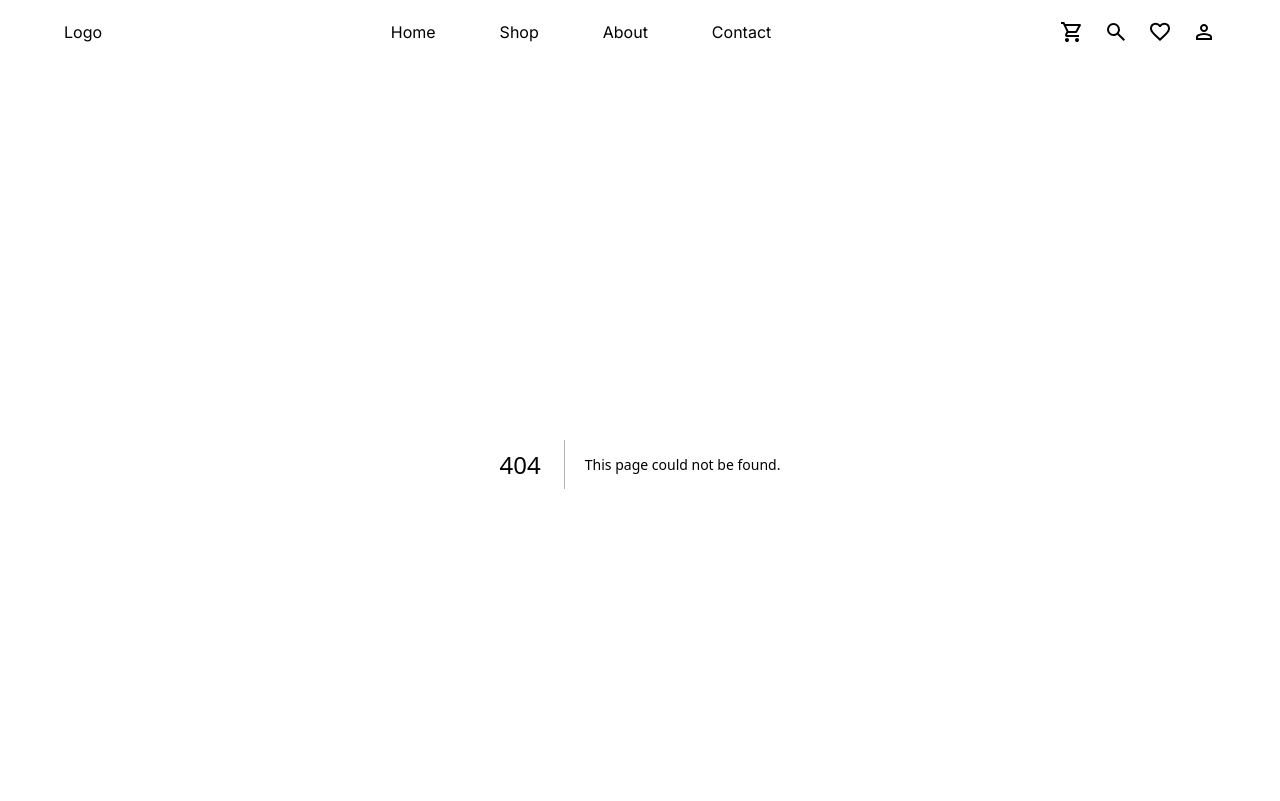
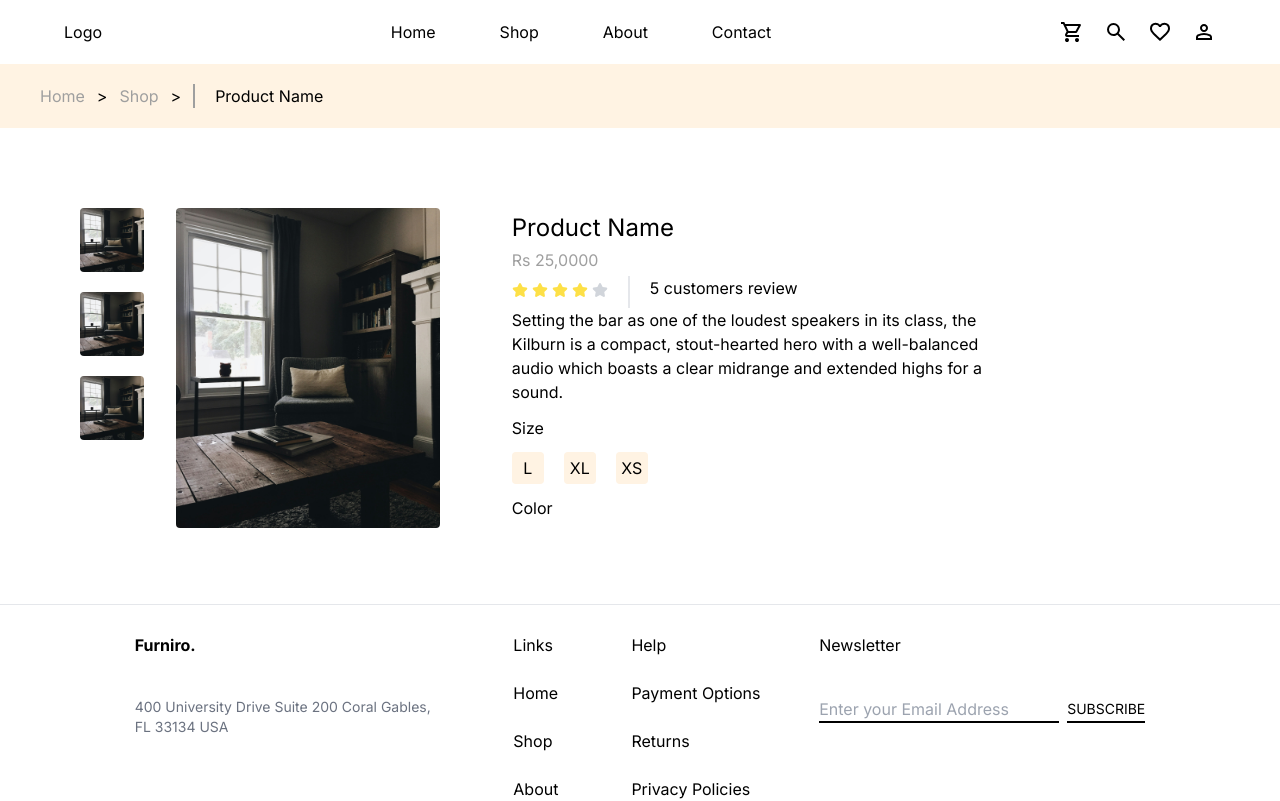
Before and after one commit to Abdullah-Ahmed1/Ecommerce-App-Nextjs, a Next.js app: page /product in a window 1280 px wide. Before the commit this address had no page. Shown: the top 801 px of the page. Built offline with nearby package versions, Linux system fonts and the light colour scheme.

Commit message:
UI improved

```diff
--- a/src/app/home/page.tsx
+++ b/src/app/home/page.tsx
@@ -2,10 +2,6 @@ import shopify from "@/utils/shopify";
 import { gql } from "graphql-request";
 import React, { useEffect } from "react";
 import Image from "next/image";
-// import Compare from "../../../public/compare.svg";
-// import Share from "../../../public/share.svg";
-// import Heart from "../../../public/heart.svg";
-// import { sendGTMEvent } from "@next/third-parties/google";
 import ProductItem from "@/components/ProductItem";
 import { IProductItem, IProductItems } from "@/types/GlobalTypes";
 
@@ -98,7 +94,10 @@ const Home = async () => {
         }
       }
     `;
-    const results: IProductItems = (await shopify(query, null)) as IProductItems;
+    const results: IProductItems = (await shopify(
+      query,
+      null
+    )) as IProductItems;
     console.log("results", results);
     return results;
   };
@@ -106,16 +105,22 @@ const Home = async () => {
 
   return (
     <>
-      <div className="h-screen">
-        <div className="flex flex-1 relative h-4/5">
+      <div className="h-screen bg-green-800">
+        <div className="flex flex-1 relative w-full  bg-red-500">
+          <div className="h-[86vh]">
             <Image
               fill
               quality={100}
-            sizes="(max-width: 768px) 100vw, (max-width: 1200px) 50vw, 33vw"
+              style={{ objectFit: "cover" }}
+              // sizes="(max-width: 768px) 100vw, (max-width: 1200px) 50vw, 33vw"
               priority
               src={"/images/Cover.png"}
+              // height={500}
+              // width={1500}
               alt={"cover"}
             />
+          </div>
+
           <div className="absolute bottom-40 right-20 bg-cream px-10 py-5">
             <p className="text-xs font-semibold">New Arrival</p>
             <h3 className="text-4xl font-bold text-darkCream mt-2">
@@ -128,11 +133,13 @@ const Home = async () => {
               dignissimos ducimus maiores ea tempore in,
               <br />
             </p>
-            <button className="bg-darkCream px-10 py-2 text-md text-white mt-5">Buy Now</button>
+            <button className="bg-darkCream px-10 py-2 text-md text-white mt-5">
+              Buy Now
+            </button>
           </div>
         </div>
       </div>
-      <div className=" flex flex-1 flex-col items-center transform -translate-y-28">
+      <div className="flex flex-1 flex-col items-center z-50 mt-10 mb-5">
         <p className="text-xl font-semibold">Browse The Range</p>
         <p className="text-sm ">Check Our Products </p>
         <div className="flex flex-1 flex-row mt-10 gap-x-10">
--- a/src/app/layout.tsx
+++ b/src/app/layout.tsx
@@ -20,11 +20,12 @@ export default function RootLayout({
   return (
     <html lang="en">
       <body className={inter.className}>
-        <GoogleTagManager gtmId="GTM-TJG8XG78" />
-        <Header />
-        {children}
-        {/* <div id="modal-root" /> */}
-        <Footer />
+        <main className="flex flex-col w-full h-full overflow-auto">
+          <GoogleTagManager gtmId="GTM-TJG8XG78" />
+          <Header />
+          {children}
+          <Footer />
+        </main>
       </body>
     </html>
   );
--- /dev/null
+++ b/src/app/product/page.tsx
@@ -0,0 +1,161 @@
+import React from "react";
+import Image from "next/image";
+// import Star from "../../../public/svgs/star.svg";
+
+const sizeItems = ["L", "XL", "XS"];
+const colorItems = ["red", "blue", "purple"];
+const SingleProduct = () => {
+  return (
+    <div>
+      <div className="flex flex-row p-5 bg-cream ">
+        <div className="px-5 flex flexx-row gap-x-3 ">
+          <p className="text-newGray">Home</p>
+          <p>{">"}</p>
+          <p className="text-newGray">Shop</p>
+          <p>{">"}</p>
+          <div className="px-5 border-l-2 border-newGray"> Product Name</div>
+        </div>
+      </div>
+      <div className="p-10">
+        <div className="flex flex-1  flex-row mt-10 gap-8 px-10">
+          <div className="flex flex-col gap-y-5">
+            <div className="relative w-16 h-16 rounded">
+              <Image
+                className="rounded"
+                fill
+                quality={100}
+                sizes="(max-width: 768px) 100vw, (max-width: 1200px) 50vw, 33vw"
+                priority
+                src={"/images/livingArea.jpeg"}
+                alt={"test"}
+              />
+            </div>
+            <div className="relative w-16 h-16 rounded">
+              <Image
+                className="rounded"
+                fill
+                quality={100}
+                sizes="(max-width: 768px) 100vw, (max-width: 1200px) 50vw, 33vw"
+                priority
+                src={"/images/livingArea.jpeg"}
+                alt={"test"}
+              />
+            </div>
+            <div className="relative w-16 h-16 rounded">
+              <Image
+                className="rounded"
+                fill
+                quality={100}
+                sizes="(max-width: 768px) 100vw, (max-width: 1200px) 50vw, 33vw"
+                priority
+                src={"/images/livingArea.jpeg"}
+                alt={"test"}
+              />
+            </div>
+          </div>
+          <div className="relative w-6/12 h-80 rounded">
+            <Image
+              className="rounded"
+              fill
+              quality={100}
+              sizes="(max-width: 768px) 100vw, (max-width: 1200px) 50vw, 33vw"
+              priority
+              src={"/images/livingArea.jpeg"}
+              alt={"test"}
+            />
+          </div>
+          <div>
+            <div className="px-10">
+              <p className="text-2xl my-1">Product Name</p>
+              <p className="text-md text-newGray  my-1"> Rs 25,0000</p>
+              <div className="flex flex-row gap-5 h-8">
+                <div className="flex items-center mb-1 space-x-1 rtl:space-x-reverse">
+                  <svg
+                    className="w-4 h-4 text-yellow-300"
+                    aria-hidden="true"
+                    xmlns="http://www.w3.org/2000/svg"
+                    fill="currentColor"
+                    viewBox="0 0 22 20"
+                  >
+                    <path d="M20.924 7.625a1.523 1.523 0 0 0-1.238-1.044l-5.051-.734-2.259-4.577a1.534 1.534 0 0 0-2.752 0L7.365 5.847l-5.051.734A1.535 1.535 0 0 0 1.463 9.2l3.656 3.563-.863 5.031a1.532 1.532 0 0 0 2.226 1.616L11 17.033l4.518 2.375a1.534 1.534 0 0 0 2.226-1.617l-.863-5.03L20.537 9.2a1.523 1.523 0 0 0 .387-1.575Z" />
+                  </svg>
+                  <svg
+                    className="w-4 h-4 text-yellow-300"
+                    aria-hidden="true"
+                    xmlns="http://www.w3.org/2000/svg"
+                    fill="currentColor"
+                    viewBox="0 0 22 20"
+                  >
+                    <path d="M20.924 7.625a1.523 1.523 0 0 0-1.238-1.044l-5.051-.734-2.259-4.577a1.534 1.534 0 0 0-2.752 0L7.365 5.847l-5.051.734A1.535 1.535 0 0 0 1.463 9.2l3.656 3.563-.863 5.031a1.532 1.532 0 0 0 2.226 1.616L11 17.033l4.518 2.375a1.534 1.534 0 0 0 2.226-1.617l-.863-5.03L20.537 9.2a1.523 1.523 0 0 0 .387-1.575Z" />
+                  </svg>
+                  <svg
+                    className="w-4 h-4 text-yellow-300"
+                    aria-hidden="true"
+                    xmlns="http://www.w3.org/2000/svg"
+                    fill="currentColor"
+                    viewBox="0 0 22 20"
+                  >
+                    <path d="M20.924 7.625a1.523 1.523 0 0 0-1.238-1.044l-5.051-.734-2.259-4.577a1.534 1.534 0 0 0-2.752 0L7.365 5.847l-5.051.734A1.535 1.535 0 0 0 1.463 9.2l3.656 3.563-.863 5.031a1.532 1.532 0 0 0 2.226 1.616L11 17.033l4.518 2.375a1.534 1.534 0 0 0 2.226-1.617l-.863-5.03L20.537 9.2a1.523 1.523 0 0 0 .387-1.575Z" />
+                  </svg>
+                  <svg
+                    className="w-4 h-4 text-yellow-300"
+                    aria-hidden="true"
+                    xmlns="http://www.w3.org/2000/svg"
+                    fill="currentColor"
+                    viewBox="0 0 22 20"
+                  >
+                    <path d="M20.924 7.625a1.523 1.523 0 0 0-1.238-1.044l-5.051-.734-2.259-4.577a1.534 1.534 0 0 0-2.752 0L7.365 5.847l-5.051.734A1.535 1.535 0 0 0 1.463 9.2l3.656 3.563-.863 5.031a1.532 1.532 0 0 0 2.226 1.616L11 17.033l4.518 2.375a1.534 1.534 0 0 0 2.226-1.617l-.863-5.03L20.537 9.2a1.523 1.523 0 0 0 .387-1.575Z" />
+                  </svg>
+                  <svg
+                    className="w-4 h-4 text-gray-300 dark:text-gray-500"
+                    aria-hidden="true"
+                    xmlns="http://www.w3.org/2000/svg"
+                    fill="currentColor"
+                    viewBox="0 0 22 20"
+                  >
+                    <path d="M20.924 7.625a1.523 1.523 0 0 0-1.238-1.044l-5.051-.734-2.259-4.577a1.534 1.534 0 0 0-2.752 0L7.365 5.847l-5.051.734A1.535 1.535 0 0 0 1.463 9.2l3.656 3.563-.863 5.031a1.532 1.532 0 0 0 2.226 1.616L11 17.033l4.518 2.375a1.534 1.534 0 0 0 2.226-1.617l-.863-5.03L20.537 9.2a1.523 1.523 0 0 0 .387-1.575Z" />
+                  </svg>
+                </div>
+                <div className="border-l-2 px-5">
+                  <p>5 customers review</p>
+                </div>
+              </div>
+              <div className="w-9/12">
+                Setting the bar as one of the loudest speakers in its class, the
+                Kilburn is a compact, stout-hearted hero with a well-balanced
+                audio which boasts a clear midrange and extended highs for a
+                sound.
+              </div>
+              <div>
+                <p className="my-3">Size</p>
+                <div className="flex flex-row gap-5">
+                  {sizeItems.map((item) => {
+                    return (
+                      <div className="bg-cream h-8 w-8 flex justify-center items-center rounded">
+                        <p> {item}</p>
+                      </div>
+                    );
+                  })}
+                  <div></div>
+                </div>
+              </div>
+              <div>
+                <p className="my-3">Color</p>
+                <div className="flex flex-row gap-5">
+                  {colorItems.map((item) => {
+                    return (
+                      <div className="bg-red h-8 w-8 flex justify-center items-center rounded "></div>
+                    );
+                  })}
+                  <div></div>
+                </div>
+              </div>
+            </div>
+          </div>
+        </div>
+      </div>
+    </div>
+  );
+};
+
+export default SingleProduct;
--- a/src/app/shop/@modal/(..)shop/[id]/page.tsx
+++ b/src/app/shop/@modal/(..)shop/[id]/page.tsx
@@ -1,7 +1,11 @@
 import React from "react";
 
 const PhotoModal = () => {
-  return <div>Photo Modal</div>;
+  return (
+    <div className="bg-gray-700 fixed top-0 w-screen h-[100dvh] flex overflow-y-auto justify-center opacity-50 items-center">
+      Testin here
+    </div>
+  );
 };
 
 export default PhotoModal;
--- a/src/components/ProductItem.tsx
+++ b/src/components/ProductItem.tsx
@@ -10,6 +10,7 @@ import { IProductItem } from "@/types/GlobalTypes";
 const ProductItem = ({ item }: any) => {
   console.log("item");
   return (
+    <div>
       <div className="bg-gray-100 cursor-pointer relative">
         <Link href={"/shop/12"} passHref>
           <div>
@@ -25,9 +26,12 @@ const ProductItem = ({ item }: any) => {
             </div>
             <div className="px-3 py-3 flex gap-1 flex-col">
               <p className="font-bold text-lg">{item.node.title}</p>
-            <p className="font-light text-xs text-gray-500">Stylish Cafe Chair</p>
+              <p className="font-light text-xs text-gray-500">
+                Stylish Cafe Chair
+              </p>
               <p className="text-sm font-semibold">
-              {item.node.priceRange.maxVariantPrice.currencyCode} {item.node.priceRange.maxVariantPrice.amount}
+                {item.node.priceRange.maxVariantPrice.currencyCode}{" "}
+                {item.node.priceRange.maxVariantPrice.amount}
               </p>
             </div>
           </div>
@@ -35,21 +39,40 @@ const ProductItem = ({ item }: any) => {
             <AddToCartButton item={item} />
             <div className="mt-5 flex flex-row gap-4">
               <div className="flex flex-row items-center justify-center gap-1">
-              <Image priority src={Share} className="filter invert" width={14} alt={"Cart"} />
+                <Image
+                  priority
+                  src={Share}
+                  className="filter invert"
+                  width={14}
+                  alt={"Cart"}
+                />
                 <p className="text-xs text-white ">share</p>
               </div>
               <div className="flex flex-row items-center justify-center gap-1">
-              <Image priority src={Compare} width={14} className="filter invert" alt={"Cart"} />
+                <Image
+                  priority
+                  src={Compare}
+                  width={14}
+                  className="filter invert"
+                  alt={"Cart"}
+                />
                 <p className="text-xs text-white">Compare</p>
               </div>
               <div className="flex flex-row items-center justify-center gap-1">
-              <Image priority src={Heart} className="filter invert" width={14} alt={"Cart"} />
+                <Image
+                  priority
+                  src={Heart}
+                  className="filter invert"
+                  width={14}
+                  alt={"Cart"}
+                />
                 <p className="text-xs text-white">Heart</p>
               </div>
             </div>
           </div>
         </Link>
       </div>
+    </div>
   );
 };
 
```
Lines whose indentation alone changed are shown as unchanged.
